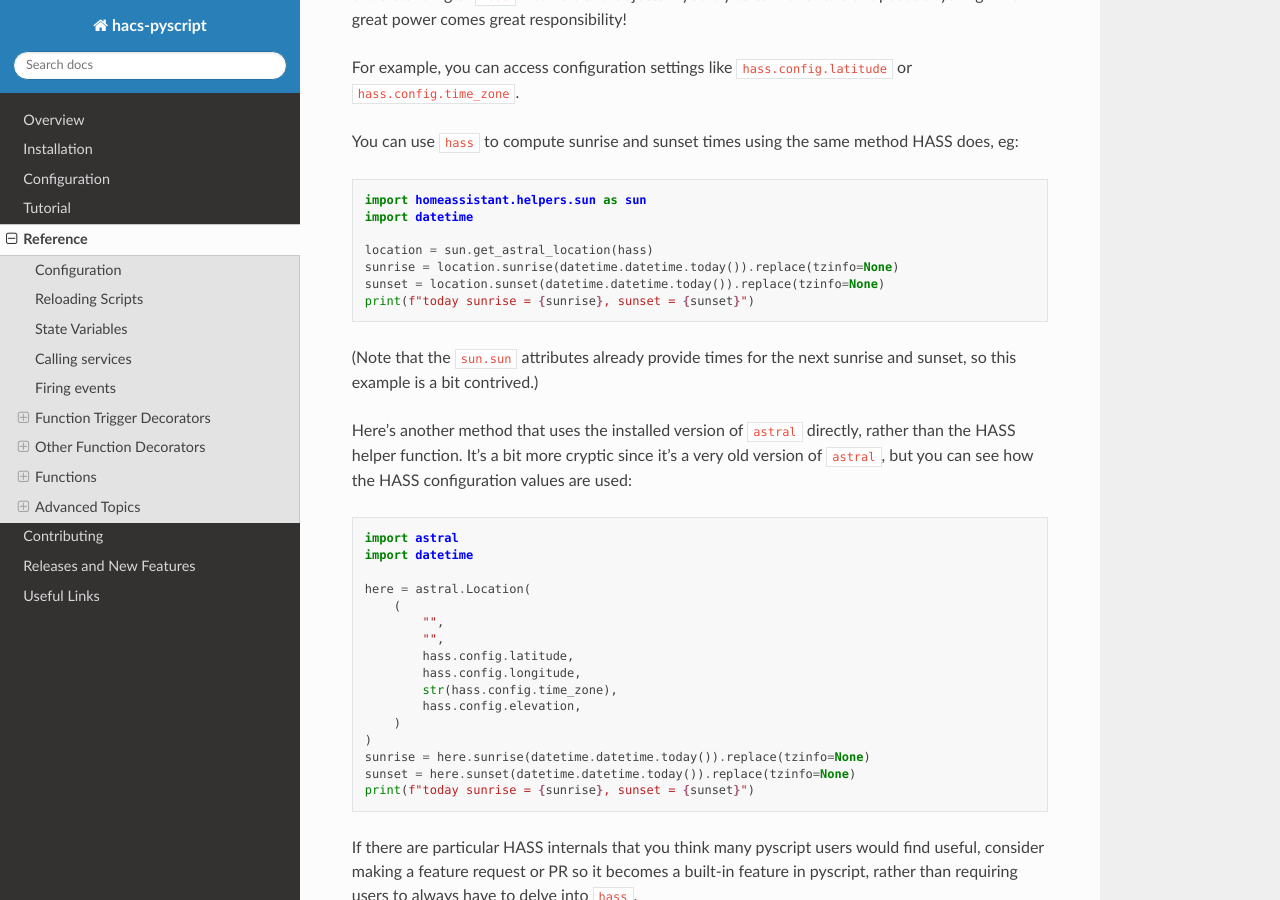
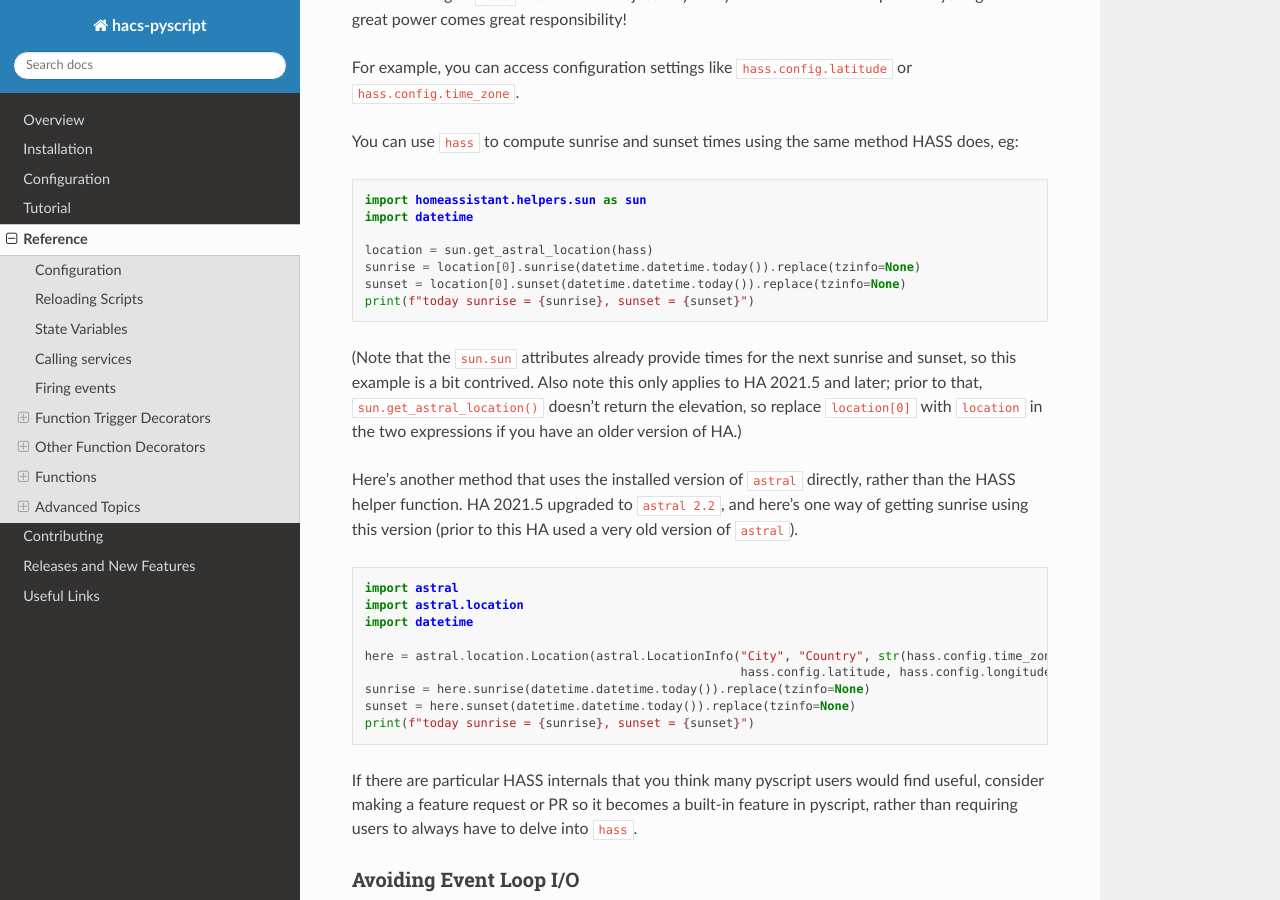
Before and after one commit to custom-components/pyscript, a Sphinx documentation site: the page built from docs/reference.rst, in a window 1280 px wide and 900 px high, scrolled down 39140 px. Built offline with Sphinx 7.4.7 and the Read the Docs theme 2.0.0, drawn with Linux system fonts in a browser that asks for light colours.

Commit message:
fix sunset/sunrise after HA upgrade to astral 2.2
See #203 and https://github.com/home-assistant/core/pull/48573

```diff
--- a/docs/reference.rst
+++ b/docs/reference.rst
@@ -1800,32 +1800,27 @@ You can use ``hass`` to compute sunrise and sunset times using the same method H
    import datetime
 
    location = sun.get_astral_location(hass)
-   sunrise = location.sunrise(datetime.datetime.today()).replace(tzinfo=None)
-   sunset = location.sunset(datetime.datetime.today()).replace(tzinfo=None)
+   sunrise = location[0].sunrise(datetime.datetime.today()).replace(tzinfo=None)
+   sunset = location[0].sunset(datetime.datetime.today()).replace(tzinfo=None)
    print(f"today sunrise = {sunrise}, sunset = {sunset}")
 
 (Note that the ``sun.sun`` attributes already provide times for the next sunrise and sunset, so
-this example is a bit contrived.)
+this example is a bit contrived.  Also note this only applies to HA 2021.5 and later; prior
+to that, ``sun.get_astral_location()`` doesn't return the elevation, so replace ``location[0]``
+with ``location`` in the two expressions if you have an older version of HA.)
 
 Here's another method that uses the installed version of ``astral`` directly, rather than the HASS
-helper function. It's a bit more cryptic since it's a very old version of ``astral``, but you can
-see how the HASS configuration values are used:
+helper function. HA 2021.5 upgraded to ``astral 2.2``, and here's one way of getting sunrise
+using this version (prior to this HA used a very old version of ``astral``).
 
 .. code:: python
 
    import astral
+   import astral.location
    import datetime
 
-   here = astral.Location(
-       (
-           "",
-           "",
-           hass.config.latitude,
-           hass.config.longitude,
-           str(hass.config.time_zone),
-           hass.config.elevation,
-       )
-   )
+   here = astral.location.Location(astral.LocationInfo("City", "Country", str(hass.config.time_zone),
+                                                       hass.config.latitude, hass.config.longitude))
    sunrise = here.sunrise(datetime.datetime.today()).replace(tzinfo=None)
    sunset = here.sunset(datetime.datetime.today()).replace(tzinfo=None)
    print(f"today sunrise = {sunrise}, sunset = {sunset}")
```
Also changed, not shown: 1 other file.
